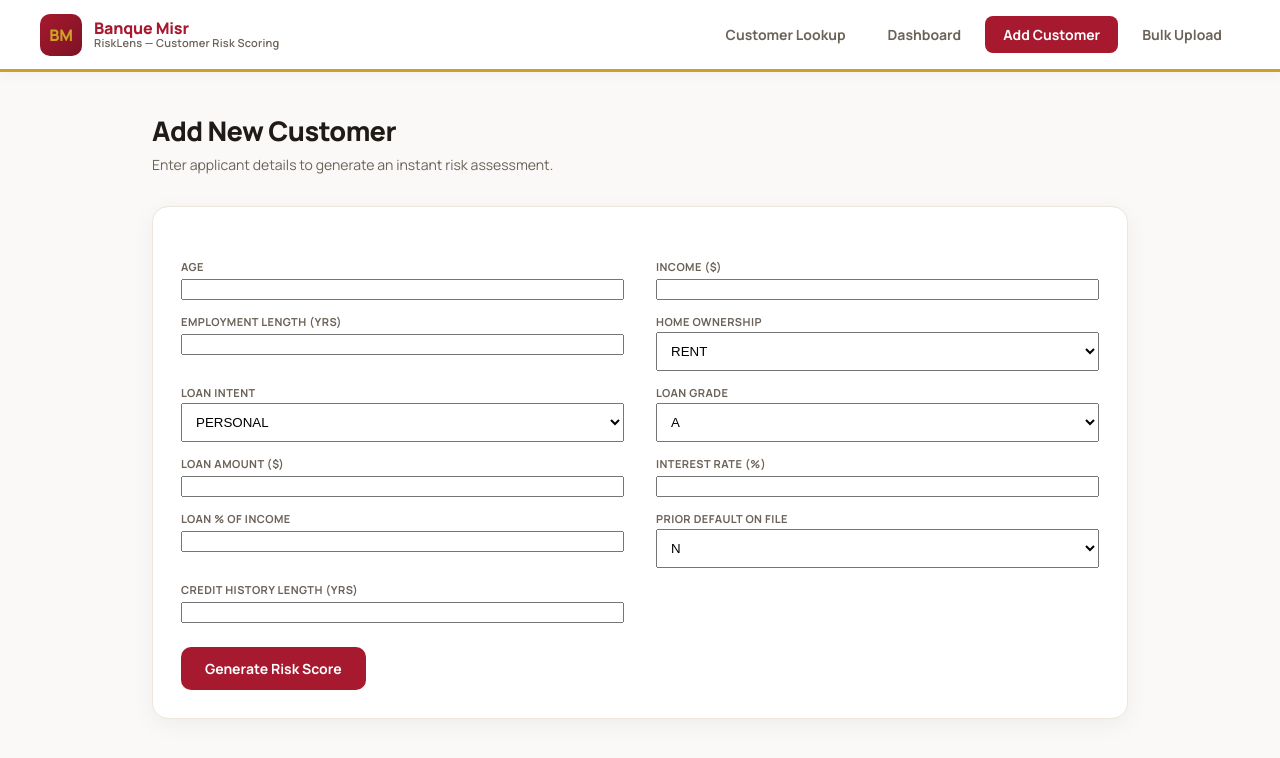
After one commit to Nooran-k/Customer-risk-score, a Django app: page /add-customer/ in a window 1280 px wide. The commit adds this page. Shown: the top 758 px of the page. Run offline with Django 5.2, Linux system fonts and the light colour scheme; parts of the project's set-up code (start-up, migrations or seed data) failed here and were passed over.

Commit message:
added bulk upload, add customer,integrated live ml predictions

```diff
--- /dev/null
+++ b/scoring/templates/scoring/add_customer.html
@@ -0,0 +1,102 @@
+{% extends 'scoring/base.html' %}
+{% block title %}Add Customer — RiskLens{% endblock %}
+{% block nav_add %}active{% endblock %}
+
+{% block content %}
+    <h1>Add New Customer</h1>
+    <p class="subtitle">Enter applicant details to generate an instant risk assessment.</p>
+
+    <div class="card floating">
+        <form method="post">
+            {% csrf_token %}
+            <div class="detail-grid">
+                <div class="detail-row">
+                    <div class="label">Age</div>
+                    <input type="number" name="person_age" required style="width:100%;">
+                </div>
+                <div class="detail-row">
+                    <div class="label">Income ($)</div>
+                    <input type="number" step="0.01" name="person_income" required style="width:100%;">
+                </div>
+                <div class="detail-row">
+                    <div class="label">Employment Length (yrs)</div>
+                    <input type="number" step="0.1" name="person_emp_length" required style="width:100%;">
+                </div>
+                <div class="detail-row">
+                    <div class="label">Home Ownership</div>
+                    <select name="person_home_ownership" required style="width:100%; padding:10px;">
+                        <option value="RENT">RENT</option>
+                        <option value="MORTGAGE">MORTGAGE</option>
+                        <option value="OWN">OWN</option>
+                        <option value="OTHER">OTHER</option>
+                    </select>
+                </div>
+                <div class="detail-row">
+                    <div class="label">Loan Intent</div>
+                    <select name="loan_intent" required style="width:100%; padding:10px;">
+                        <option value="PERSONAL">PERSONAL</option>
+                        <option value="EDUCATION">EDUCATION</option>
+                        <option value="MEDICAL">MEDICAL</option>
+                        <option value="VENTURE">VENTURE</option>
+                        <option value="HOMEIMPROVEMENT">HOMEIMPROVEMENT</option>
+                        <option value="DEBTCONSOLIDATION">DEBTCONSOLIDATION</option>
+                    </select>
+                </div>
+                <div class="detail-row">
+                    <div class="label">Loan Grade</div>
+                    <select name="loan_grade" required style="width:100%; padding:10px;">
+                        <option value="A">A</option>
+                        <option value="B">B</option>
+                        <option value="C">C</option>
+                        <option value="D">D</option>
+                        <option value="E">E</option>
+                        <option value="F">F</option>
+                        <option value="G">G</option>
+                    </select>
+                </div>
+                <div class="detail-row">
+                    <div class="label">Loan Amount ($)</div>
+                    <input type="number" step="0.01" name="loan_amnt" required style="width:100%;">
+                </div>
+                <div class="detail-row">
+                    <div class="label">Interest Rate (%)</div>
+                    <input type="number" step="0.01" name="loan_int_rate" required style="width:100%;">
+                </div>
+                <div class="detail-row">
+                    <div class="label">Loan % of Income</div>
+                    <input type="number" step="0.01" name="loan_percent_income" required style="width:100%;">
+                </div>
+                <div class="detail-row">
+                    <div class="label">Prior Default on File</div>
+                    <select name="cb_person_default_on_file" required style="width:100%; padding:10px;">
+                        <option value="N">N</option>
+                        <option value="Y">Y</option>
+                    </select>
+                </div>
+                <div class="detail-row">
+                    <div class="label">Credit History Length (yrs)</div>
+                    <input type="number" name="cb_person_cred_hist_length" required style="width:100%;">
+                </div>
+            </div>
+            <button type="submit" style="margin-top:24px;">Generate Risk Score</button>
+        </form>
+
+        {% if error %}
+            <div class="error-box">{{ error }}</div>
+        {% endif %}
+    </div>
+
+    {% if result %}
+        <div class="card floating" style="margin-top:20px;">
+            <div style="display:flex; justify-content:space-between; align-items:center;">
+                <div style="font-family:'IBM Plex Mono',monospace; font-size:18px; font-weight:600;">
+                    {{ result.customer_id }} — Saved
+                </div>
+                <span class="tier-badge tier-{{ result.risk_tier }}">{{ result.risk_tier }}</span>
+            </div>
+            <p style="margin-top:10px; color:var(--text-muted); font-size:14px;">
+                Risk Score: <strong>{{ result.risk_score }}</strong>
+            </p>
+        </div>
+    {% endif %}
+{% endblock %}
--- a/scoring/templates/scoring/base.html
+++ b/scoring/templates/scoring/base.html
@@ -245,6 +245,8 @@
         <nav>
             <a href="{% url 'customer_lookup' %}" class="{% block nav_lookup %}{% endblock %}">Customer Lookup</a>
             <a href="{% url 'dashboard' %}" class="{% block nav_dashboard %}{% endblock %}">Dashboard</a>
+            <a href="{% url 'add_customer' %}" class="{% block nav_add %}{% endblock %}">Add Customer</a>
+            <a href="{% url 'predict_from_excel' %}" class="{% block nav_bulk %}{% endblock %}">Bulk Upload</a>
         </nav>
     </div>
     <main>
--- a/scoring/urls.py
+++ b/scoring/urls.py
@@ -11,4 +11,5 @@ urlpatterns = [
     path('api/high-risk-loan-intent/', views.high_risk_loan_intent_api, name='high_risk_loan_intent_api'),
     path('api/risk-by-age-group/', views.risk_by_age_group_api, name='risk_by_age_group_api'),
     path('predict-excel/', views.predict_from_excel, name='predict_from_excel'),
+    path('add-customer/', views.add_customer, name='add_customer'),
 ]
--- a/scoring/views.py
+++ b/scoring/views.py
@@ -4,8 +4,8 @@ from django.db.models import Count
 from .models import Customer
 from django.db.models import Avg, Count, Case, When, Value, CharField
 import pandas as pd
-from django.views.decorators.csrf import csrf_exempt
 from .ml_utils import predict_customer
+import uuid
 
 def customer_lookup(request):
     customer = None
@@ -111,27 +111,106 @@ def risk_by_age_group_api(request):
     result = {row['age_group']: round(row['avg_risk'] or 0, 3) for row in data}
     return JsonResponse(result)
 
-@csrf_exempt
+
+
+def add_customer(request):
+    result = None
+    error = None
+
+    if request.method == 'POST':
+        try:
+            raw_data = {
+                'person_age': int(request.POST['person_age']),
+                'person_income': float(request.POST['person_income']),
+                'person_home_ownership': request.POST['person_home_ownership'],
+                'person_emp_length': float(request.POST['person_emp_length']),
+                'loan_intent': request.POST['loan_intent'],
+                'loan_grade': request.POST['loan_grade'],
+                'loan_amnt': float(request.POST['loan_amnt']),
+                'loan_int_rate': float(request.POST['loan_int_rate']),
+                'loan_percent_income': float(request.POST['loan_percent_income']),
+                'cb_person_default_on_file': request.POST['cb_person_default_on_file'],
+                'cb_person_cred_hist_length': int(request.POST['cb_person_cred_hist_length']),
+            }
+
+            prediction = predict_customer(raw_data)
+
+            new_id = f"CUST_{uuid.uuid4().hex[:8].upper()}"
+            customer = Customer.objects.create(
+                customer_id=new_id,
+                **raw_data,
+                risk_score=prediction['risk_score'],
+                risk_tier=prediction['risk_tier'],
+            )
+            result = customer
+
+        except Exception as e:
+            error = f"Something went wrong: {e}"
+
+    return render(request, 'scoring/add_customer.html', {
+        'result': result,
+        'error': error,
+    })
+
 def predict_from_excel(request):
-    if request.method != 'POST':
-        return JsonResponse({'error': 'POST request required'}, status=400)
+    results = []
+    errors = []
 
-    excel_file = request.FILES.get('excel_file')
-    if not excel_file:
-        return JsonResponse({'error': 'No file uploaded'}, status=400)
+    if request.method == 'POST':
+        excel_file = request.FILES.get('excel_file')
 
-    df_upload = pd.read_excel(excel_file)
+        if not excel_file:
+            errors.append("No file was uploaded.")
+        else:
+            try:
+                df_upload = pd.read_excel(excel_file)
+            except Exception as e:
+                errors.append(f"Couldn't read the file: {e}")
+                df_upload = None
 
-    results = []
-    for _, row in df_upload.iterrows():
-        raw_data = row.to_dict()
-        prediction = predict_customer(raw_data)
+            if df_upload is not None:
+                required_cols = [
+                    'person_age', 'person_income', 'person_home_ownership',
+                    'person_emp_length', 'loan_intent', 'loan_grade',
+                    'loan_amnt', 'loan_int_rate', 'loan_percent_income',
+                    'cb_person_default_on_file', 'cb_person_cred_hist_length',
+                ]
+                missing_cols = [c for c in required_cols if c not in df_upload.columns]
 
-        results.append({
-            'person_age': raw_data.get('person_age'),
-            'person_income': raw_data.get('person_income'),
-            'risk_score': prediction['risk_score'],
-            'risk_tier': prediction['risk_tier']
-        })
+                if missing_cols:
+                    errors.append(f"Missing required columns: {', '.join(missing_cols)}")
+                else:
+                    for i, row in df_upload.iterrows():
+                        try:
+                            raw_data = {
+                                'person_age': int(row['person_age']),
+                                'person_income': float(row['person_income']),
+                                'person_home_ownership': str(row['person_home_ownership']),
+                                'person_emp_length': float(row['person_emp_length']),
+                                'loan_intent': str(row['loan_intent']),
+                                'loan_grade': str(row['loan_grade']),
+                                'loan_amnt': float(row['loan_amnt']),
+                                'loan_int_rate': float(row['loan_int_rate']),
+                                'loan_percent_income': float(row['loan_percent_income']),
+                                'cb_person_default_on_file': str(row['cb_person_default_on_file']),
+                                'cb_person_cred_hist_length': int(row['cb_person_cred_hist_length']),
+                            }
 
-    return JsonResponse({'results': results})
+                            prediction = predict_customer(raw_data)
+                            new_id = f"CUST_{uuid.uuid4().hex[:8].upper()}"
+
+                            customer = Customer.objects.create(
+                                customer_id=new_id,
+                                **raw_data,
+                                risk_score=prediction['risk_score'],
+                                risk_tier=prediction['risk_tier'],
+                            )
+                            results.append(customer)
+
+                        except Exception as e:
+                            errors.append(f"Row {i + 2}: {e}")  # +2 = header row + 0-index
+
+    return render(request, 'scoring/bulk_upload.html', {
+        'results': results,
+        'errors': errors,
+    })
```
Also changed, not shown: scoring/templates/scoring/bulk_upload.html (added, +61 -0 lines), 4 other files.
